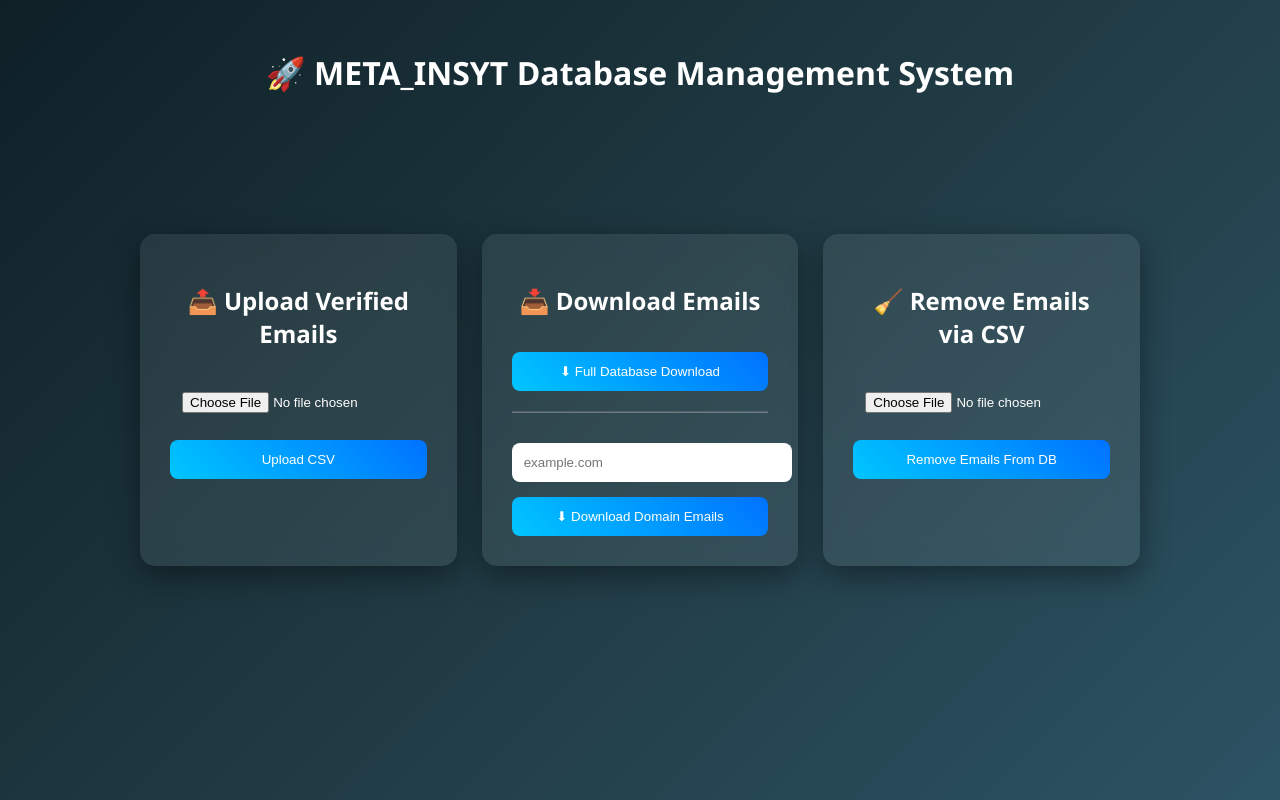
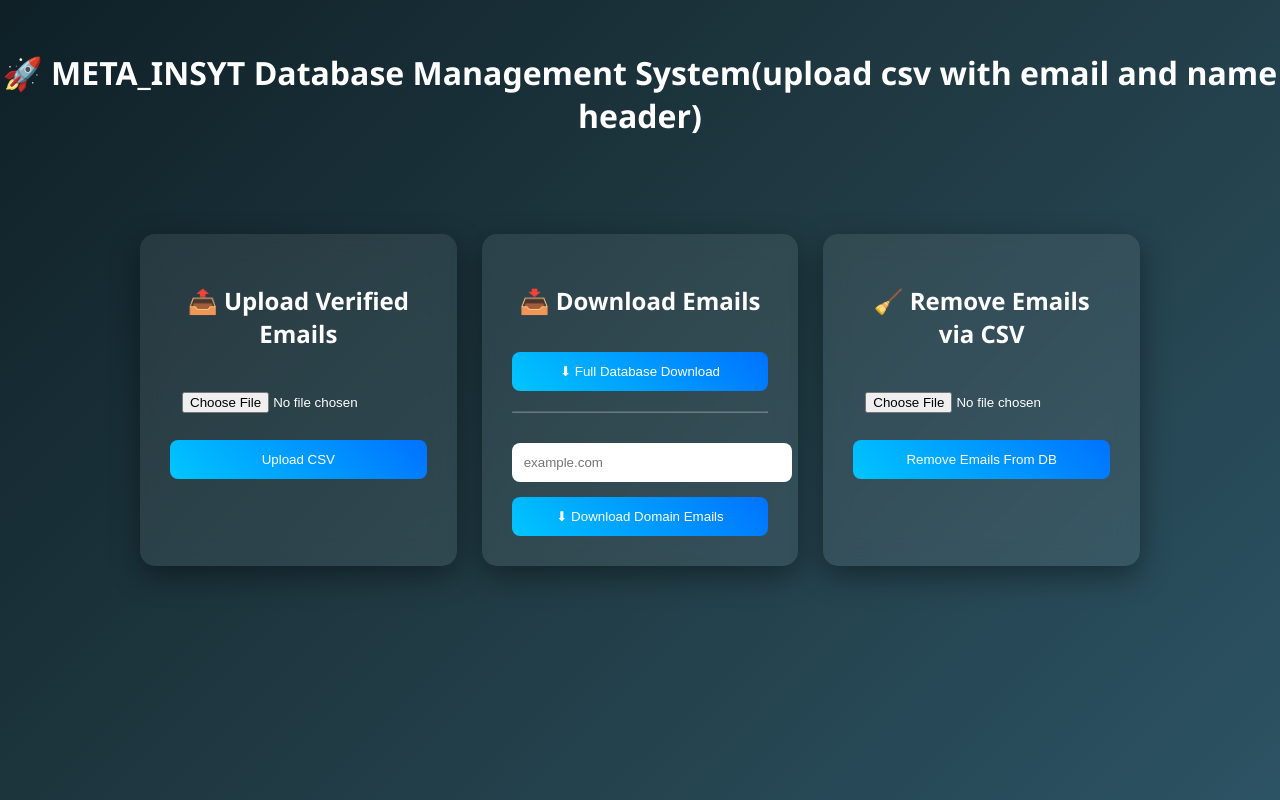
Before and after one commit to sfaizal786/database, a website: page public/index.html in a window 1280 px wide. Drawn offline with nearby package versions, Linux system fonts and the light colour scheme.

```diff
--- a/public/index.html
+++ b/public/index.html
@@ -76,7 +76,7 @@
 
 <body>
 
-<h1>🚀 META_INSYT Database Management System</h1>
+<h1>🚀 META_INSYT Database Management System(upload csv with email and name header)</h1>
 
 <div class="container">
 
```
